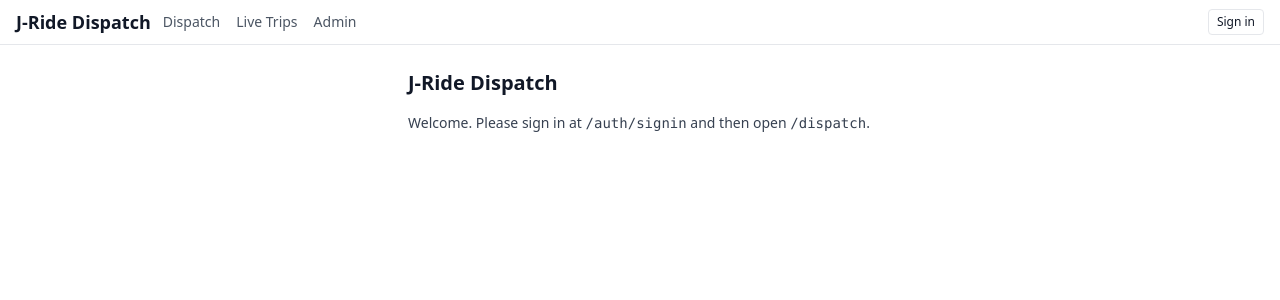
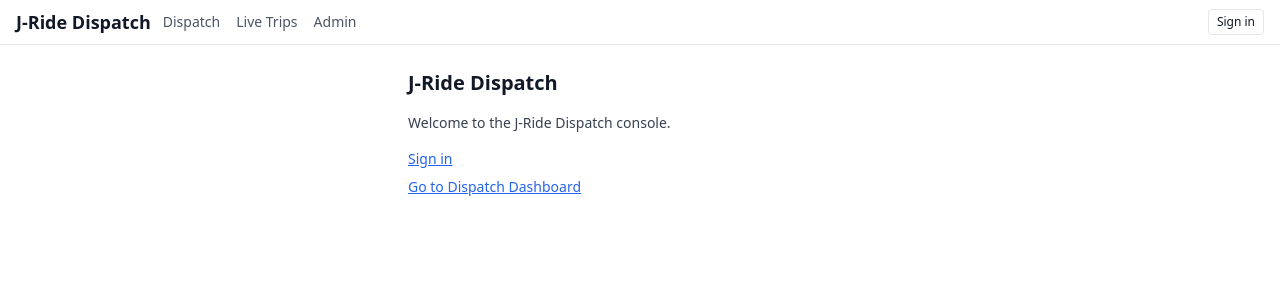
Before and after one commit to jwes9121/jride-clean, a Next.js app: page / in a window 1280 px wide. Shown: the top 300 px of the page. Built offline with nearby package versions, Linux system fonts and the light colour scheme.

Commit message:
Update page.tsx

```diff
--- a/app/page.tsx
+++ b/app/page.tsx
@@ -4,10 +4,19 @@ export default function HomePage() {
   return (
     <main className="p-6 max-w-lg mx-auto">
       <h1 className="text-xl font-semibold mb-4">J-Ride Dispatch</h1>
-      <p className="text-sm text-gray-700">
-        Welcome. Please sign in at <code>/auth/signin</code> and then open{" "}
-        <code>/dispatch</code>.
+
+      <p className="text-sm text-gray-700 mb-4">
+        Welcome to the J-Ride Dispatch console.
       </p>
+
+      <ul className="text-sm text-blue-600 underline space-y-2">
+        <li>
+          <a href="/auth/signin">Sign in</a>
+        </li>
+        <li>
+          <a href="/dispatch">Go to Dispatch Dashboard</a>
+        </li>
+      </ul>
     </main>
   );
 }
```
